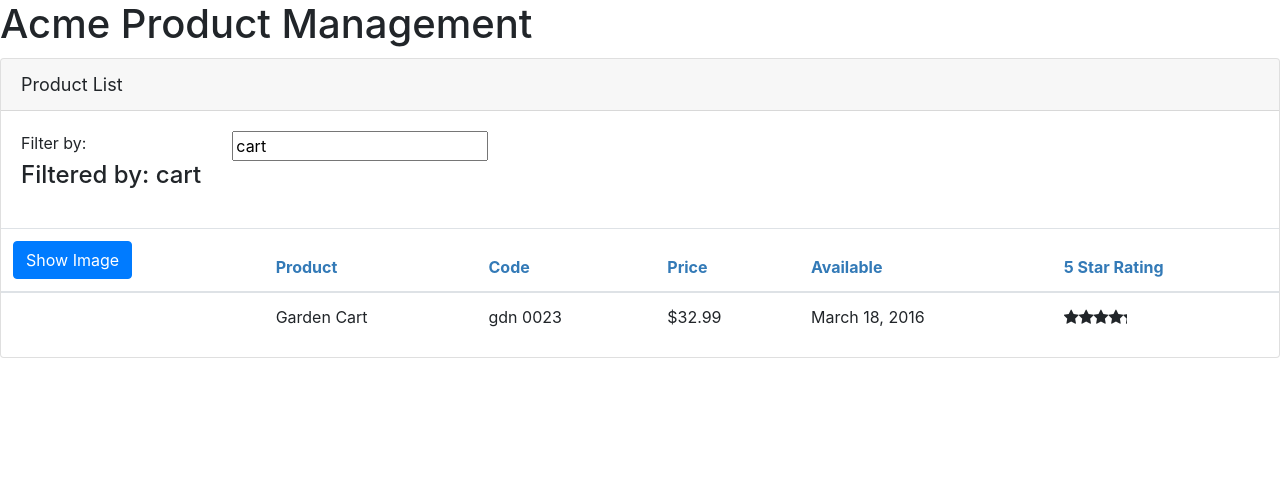
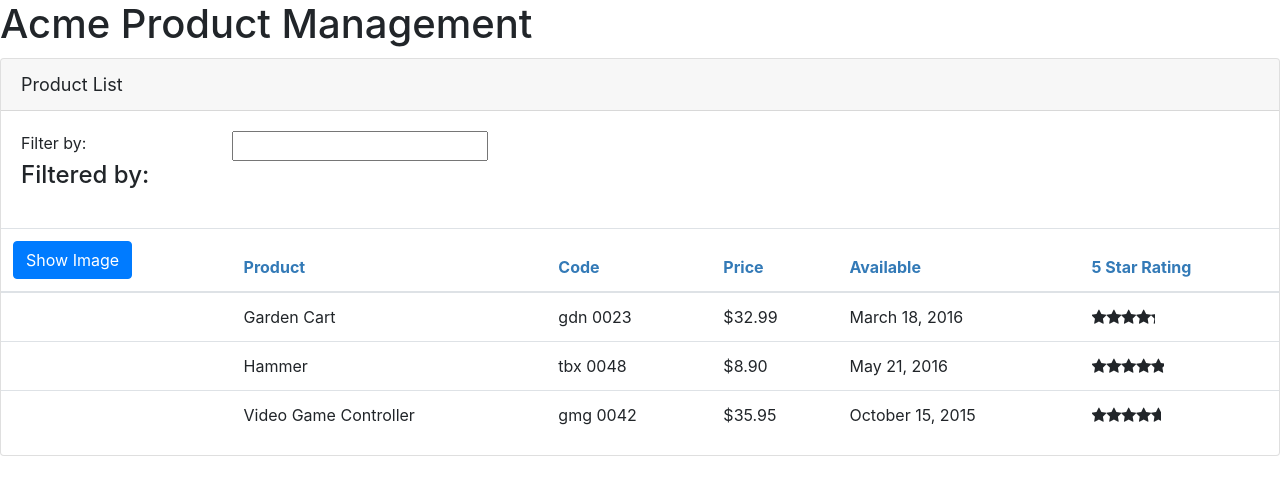
Before and after one commit to ersenbasaransen/angular-apm, an Angular app: page / in a window 1280 px wide. Shown: the top 494 px of the page. Built offline with nearby package versions, Linux system fonts and the light colour scheme.

Commit message:
009. Services and Dependency Injection

```diff
--- a/src/app/products/product-list.component.ts
+++ b/src/app/products/product-list.component.ts
@@ -1,5 +1,6 @@
 import { Component, OnInit } from "@angular/core";
 import { IProduct } from "./product";
+import { ProductService } from "./product.service";
 
 @Component({
     selector : 'pm-products',
@@ -22,32 +23,10 @@ export class ProductListComponent implements OnInit {
     }
 
     filteredProducts: IProduct[];
-    products : IProduct[] = [
-        {
-          "productId": 2,
-          "productName": "Garden Cart",
-          "productCode": "GDN-0023",
-          "releaseDate": "March 18, 2016",
-          "description": "15 gallon capacity rolling garden cart",
-          "price": 32.99,
-          "starRating": 4.2,
-          "imageUrl": "https://openclipart.org/image/300px/svg_to_png/58471/garden_cart.png"
-        },
-        {
-          "productId": 5,
-          "productName": "Hammer",
-          "productCode": "TBX-0048",
-          "releaseDate": "May 21, 2016",
-          "description": "Curved claw steel hammer",
-          "price": 8.9,
-          "starRating": 4.8,
-          "imageUrl": "https://openclipart.org/image/300px/svg_to_png/73/rejon_Hammer.png"
-        }
-    ];
+    products : IProduct[] = [];
 
-    constructor() {
-        this.filteredProducts = this.products;
-        this.listFilter = 'cart';
+    constructor(private productService: ProductService) {
+
     }
 
     onRatingClicked(message: string): void {
@@ -66,5 +45,7 @@ export class ProductListComponent implements OnInit {
 
     ngOnInit(): void {
         console.log("In OnInit");
+        this.products = this.productService.getProducts();
+        this.filteredProducts = this.products;
     }
 }
--- /dev/null
+++ b/src/app/products/product.service.ts
@@ -0,0 +1,42 @@
+import { Injectable } from '@angular/core';
+import { IProduct } from './product';
+
+@Injectable({
+    providedIn: 'root'
+})
+export class ProductService {
+    getProducts() : IProduct[] {
+        return [
+            {
+              "productId": 2,
+              "productName": "Garden Cart",
+              "productCode": "GDN-0023",
+              "releaseDate": "March 18, 2016",
+              "description": "15 gallon capacity rolling garden cart",
+              "price": 32.99,
+              "starRating": 4.2,
+              "imageUrl": "https://openclipart.org/image/300px/svg_to_png/58471/garden_cart.png"
+            },
+            {
+              "productId": 5,
+              "productName": "Hammer",
+              "productCode": "TBX-0048",
+              "releaseDate": "May 21, 2016",
+              "description": "Curved claw steel hammer",
+              "price": 8.9,
+              "starRating": 4.8,
+              "imageUrl": "https://openclipart.org/image/300px/svg_to_png/73/rejon_Hammer.png"
+            },
+            {
+              "productId": 10,
+              "productName": "Video Game Controller",
+              "productCode": "GMG-0042",
+              "releaseDate": "October 15, 2015",
+              "description": "Standard two-button video game controller",
+              "price": 35.95,
+              "starRating": 4.6,
+              "imageUrl": "https://openclipart.org/image/300px/svg_to_png/120337/xbox-controller_01.png"
+            }
+          ];
+    }
+}
```
